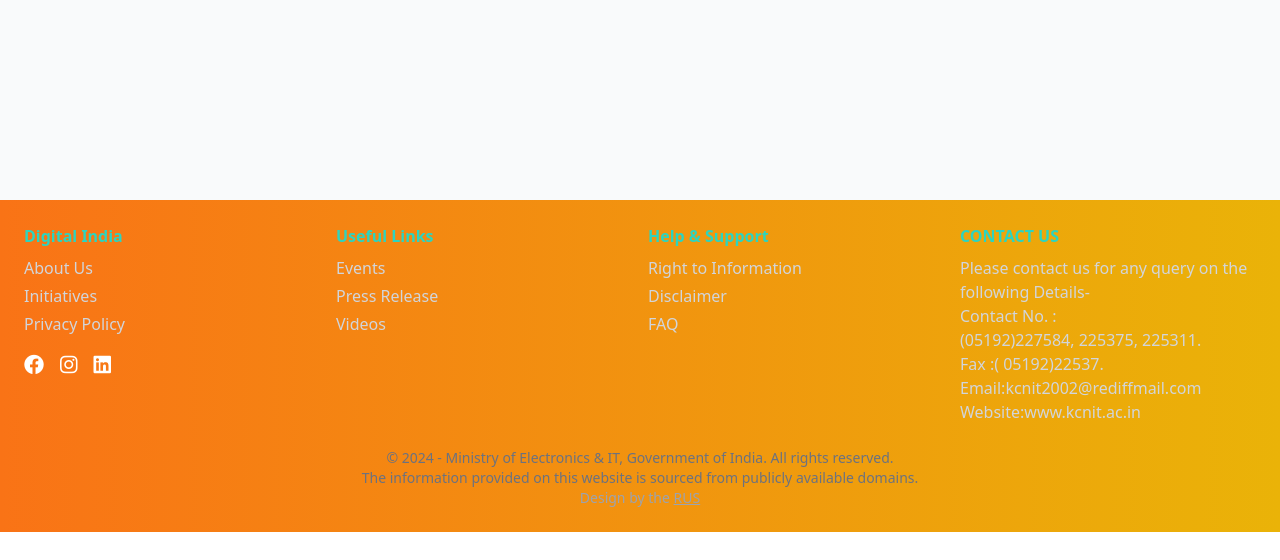
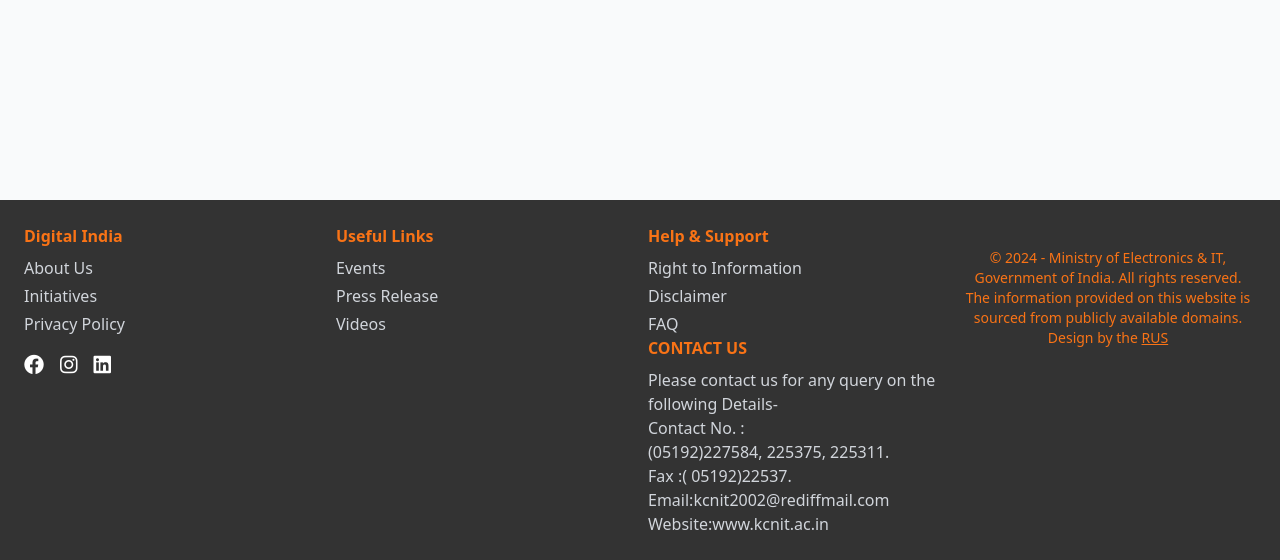
Before and after one commit to utkarsh2035/E-gov-KCNIT-, a PHP site: page / in a window 1280 px wide. Shown: the part 1240-1800 px from the top of the page. Before the commit the page ends 1772 px from the top, so only its background shows below. Run offline with PHP 8.4, Linux system fonts and the light colour scheme; style sheets or scripts are compiled from the project's sources; some libraries are stand-ins or nearby versions.

Commit message:
new Footer

```diff
--- a/index.html
+++ b/index.html
@@ -66,7 +66,8 @@
 </div>
     <!-- Video - Box -->
     <!-- Background Video Section -->
-     <div class="video-box h-3/4 w-screen">
+     <div class="video-box h-1/5 w-screen relative">
+        <div class="opacity-box w-full h-full absolute bg-black opacity-30"></div>
         <video src="./assets/testingVideo.mp4" autoplay muted loop class="w-full h-full object-cover overflow-hidden"></video>
      </div>
     <!-- News - Box -->
@@ -128,46 +129,45 @@
         </main>
     </div>
     <!-- Footer -->
-    <footer class="bg-gradient-to-r from-orange-500 to-yellow-500 text-gray-300 p-6">
+    <footer class="bgColor text-gray-300 p-6">
         <div class="container mx-auto grid grid-cols-1 md:grid-cols-4 gap-4">
             <!-- Column 1: Digital India -->
             <div>
-                <h4 class="text-teal-400 font-semibold mb-2">Digital India</h4>
+                <h4 class="text-orange-500 font-semibold mb-2">Digital India</h4>
                 <ul class="space-y-1">
-                    <li><a href="#" class="hover:text-teal-300">About Us</a></li>
-                    <li><a href="#" class="hover:text-teal-300">Initiatives</a></li>
-                    <li><a href="#" class="hover:text-teal-300">Privacy Policy</a></li>
+                    <li><a href="#" class="hover:text-orange-500">About Us</a></li>
+                    <li><a href="#" class="hover:text-orange-500">Initiatives</a></li>
+                    <li><a href="#" class="hover:text-orange-500">Privacy Policy</a></li>
                 </ul>
                 <div class="flex space-x-4 mt-4">
-                    <a href="#" class="text-white hover:text-gray-400"><i class="fab fa-facebook fa-lg"></i></a>
-                    <a href="#" class="text-white hover:text-gray-400"><i class="fab fa-instagram fa-lg"></i></a>
-                    <a href="#" class="text-white hover:text-gray-400"><i class="fab fa-linkedin fa-lg"></i></a>
+                    <a href="#" class="text-white hover:text-orange-500"><i class="fab fa-facebook fa-lg"></i></a>
+                    <a href="#" class="text-white hover:text-orange-500"><i class="fab fa-instagram fa-lg"></i></a>
+                    <a href="#" class="text-white hover:text-orange-500"><i class="fab fa-linkedin fa-lg"></i></a>
                 </div>
             </div>
 
             <!-- Column 2: Useful Links -->
             <div>
-                <h4 class="text-teal-400 font-semibold mb-2">Useful Links</h4>
+                <h4 class="text-orange-500 font-semibold mb-2">Useful Links</h4>
                 <ul class="space-y-1">
-                    <li><a href="#" class="hover:text-teal-300">Events</a></li>
-                    <li><a href="#" class="hover:text-teal-300">Press Release</a></li>
-                    <li><a href="#" class="hover:text-teal-300">Videos</a></li>
+                    <li><a href="#" class="hover:text-orange-500">Events</a></li>
+                    <li><a href="#" class="hover:text-orange-500">Press Release</a></li>
+                    <li><a href="#" class="hover:text-orange-500">Videos</a></li>
                 </ul>
             </div>
 
             <!-- Column 3: Help & Support -->
             <div>
-                <h4 class="text-teal-400 font-semibold mb-2">Help & Support</h4>
+                <h4 class="text-orange-500 font-semibold mb-2">Help & Support</h4>
                 <ul class="space-y-1">
-                    <li><a href="#" class="hover:text-teal-300">Right to Information</a></li>
-                    <li><a href="#" class="hover:text-teal-300">Disclaimer</a></li>
-                    <li><a href="#" class="hover:text-teal-300">FAQ</a></li>
+                    <li><a href="#" class="hover:text-orange-500">Right to Information</a></li>
+                    <li><a href="#" class="hover:text-orange-500">Disclaimer</a></li>
+                    <li><a href="#" class="hover:text-orange-500">FAQ</a></li>
                 </ul>
-            </div>
 
             <!-- Column 4: Contact Us -->
             <div>
-                <h4 class="text-teal-400 font-semibold mb-2">
+                <h4 class="text-orange-500 font-semibold mb-2">
 					CONTACT US</h4>
 
 				<p>Please contact us for any query on the following Details-<br>
@@ -179,10 +179,10 @@
             </div>
         </div>
 
-        <div class="text-center text-gray-500 text-sm mt-6">
+        <div class="text-center text-orange-500 text-sm mt-6">
             © 2024 - Ministry of Electronics & IT, Government of India. All rights reserved.<br>
             The information provided on this website is sourced from publicly available domains.
-            <span class="text-gray-400 mt-0 block">Design by the <u>RUS</u></span>
+            <span class="text-orange-500 mt-0 block">Design by the <u>RUS</u></span>
         </div>
     </footer>
 
--- a/style.css
+++ b/style.css
@@ -17,3 +17,10 @@
 .marginTop{
     margin-top: 45rem;
 }
+.bgColor{
+    background-color: #333333;
+    color: #FFFFFF;
+}
+.fotter-text-color{
+    color: #E65E0B;
+}
```
